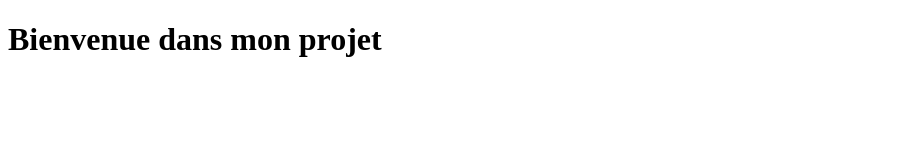
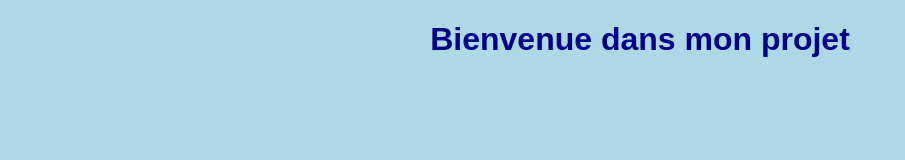
Before and after one commit to ettazye897-lab/Mini_Projet, a plain HTML site: page index.html in a window 1280 px wide. Shown: the whole page, without its empty margins (0-905 px from the left). Drawn offline with Linux system fonts and the light colour scheme.

Commit message:
Ajouter le style CSS

```diff
--- a/index.html
+++ b/index.html
@@ -2,6 +2,7 @@
 <html>
 <head>
     <title>Mon Projet</title>
+    <link rel="stylesheet" href="style.css">
 </head>
 <body>
     <h1>Bienvenue dans mon projet</h1>
--- /dev/null
+++ b/style.css
@@ -0,0 +1,9 @@
+body {
+    background-color: lightblue;
+    text-align: center;
+    font-family: Arial;
+}
+
+h1 {
+    color: darkblue;
+}
```
